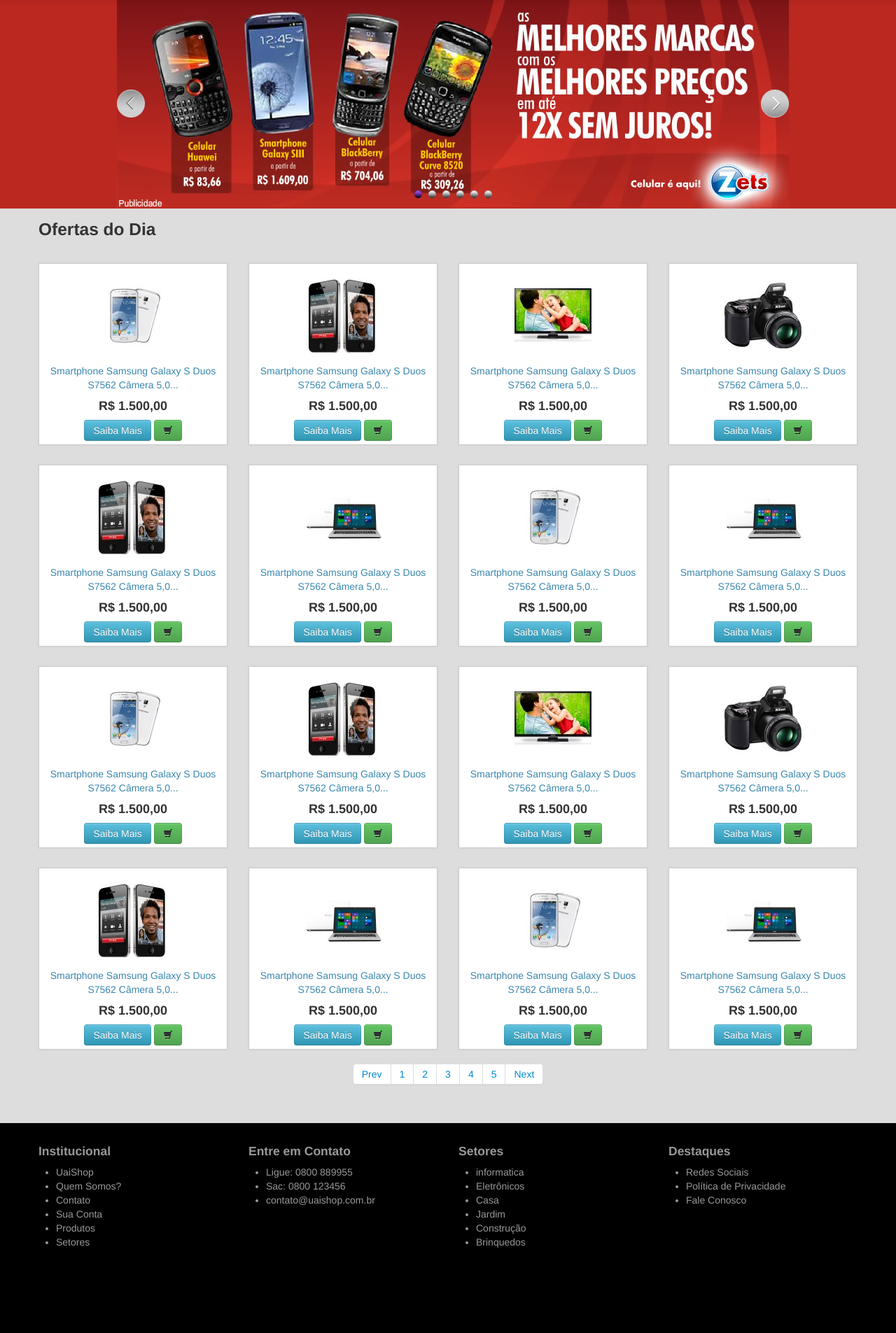
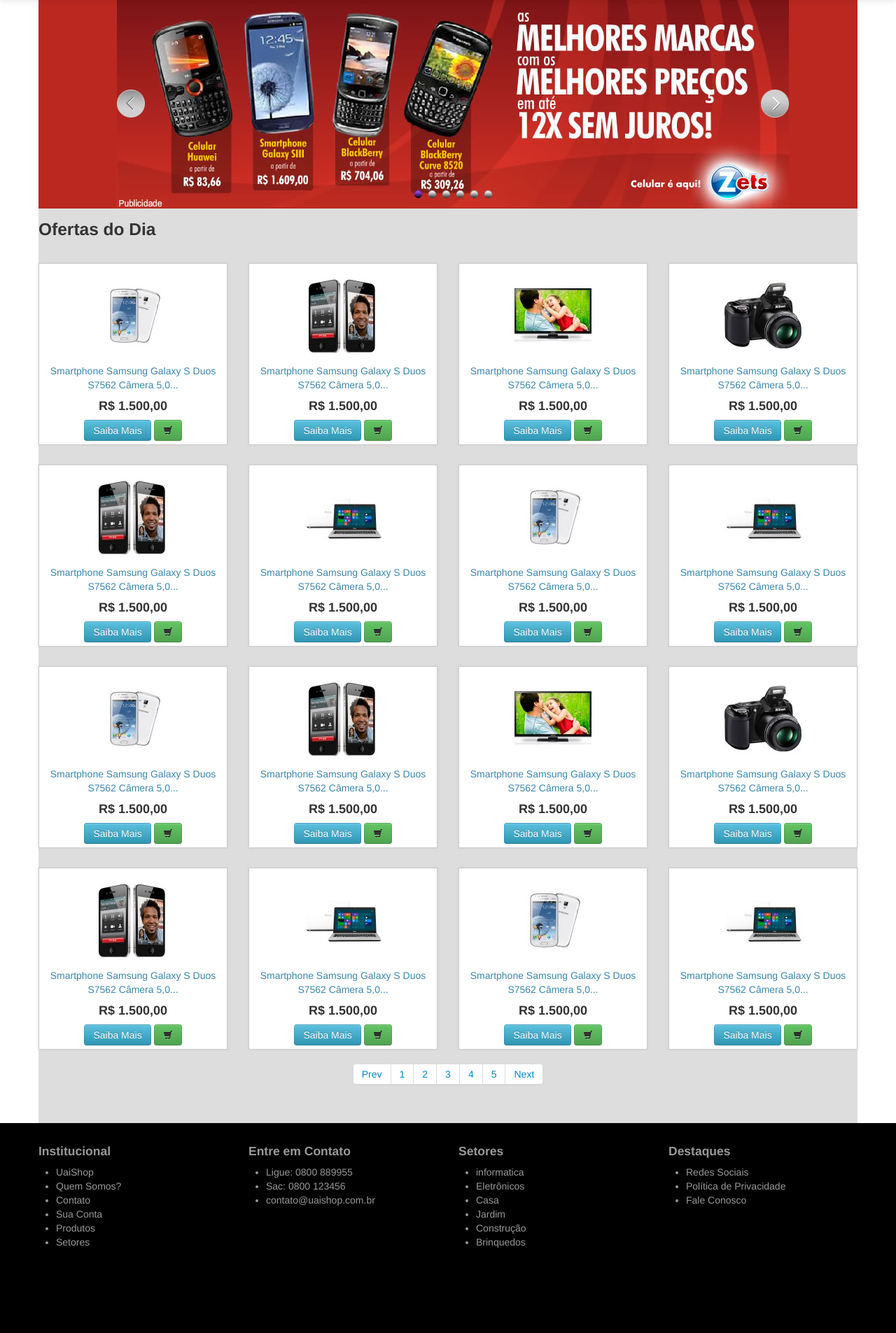
Before and after one commit to UAILink/uaishop, a CakePHP app: the page made by app/View/Pages/home.ctp in a window 1280 px wide. Shown: the part 41-1946 px from the top of the page at 70% size. Run offline with PHP 8.4 and a stand-in for CakePHP, Linux system fonts and the light colour scheme; the template is opened without the code that fills it, so the values that code supplies are empty; some libraries are stand-ins or nearby versions.

Commit message:
Atualizando layout

```diff
--- a/app/View/Layouts/default.ctp
+++ b/app/View/Layouts/default.ctp
@@ -83,7 +83,7 @@
 <div>
     <?php echo $this->Session->flash(); ?>
 </div>
-<div id="main" style="padding-bottom: 30px;background-color: #DDDDDD">
+<div id="main" class="container" style="">
     <?php echo $this->fetch('content'); ?>
 </div>
 
--- a/app/View/Pages/home.ctp
+++ b/app/View/Pages/home.ctp
@@ -10,7 +10,7 @@
 </div>
 
 <div style="">
-<div class="container">
+<div class="container" style="padding-bottom: 30px;background-color: #DDDDDD">
 	<h3>Ofertas do Dia</h3>
 	<?php echo $this->element('itemsPesquisa');?>
 	</div>
```
Also changed, not shown: 1 other file.
